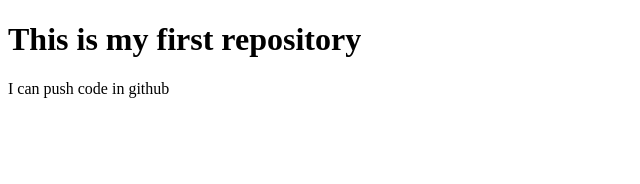
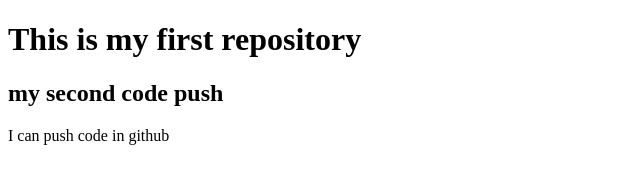
Before and after one commit to MortuzaMahmud/my-first-repo, a plain HTML site: page index.html in a window 1280 px wide. Shown: the whole page, without its empty margins (0-640 px from the left). Drawn offline with Linux system fonts and the light colour scheme.

Commit message:
second code

```diff
--- a/index.html
+++ b/index.html
@@ -8,6 +8,7 @@
 </head>
 <body>
     <h1>This is my first repository</h1>
+    <h2>my second code push</h2>
     <p>I can push code in github</p>
 </body>
 </html>
```
